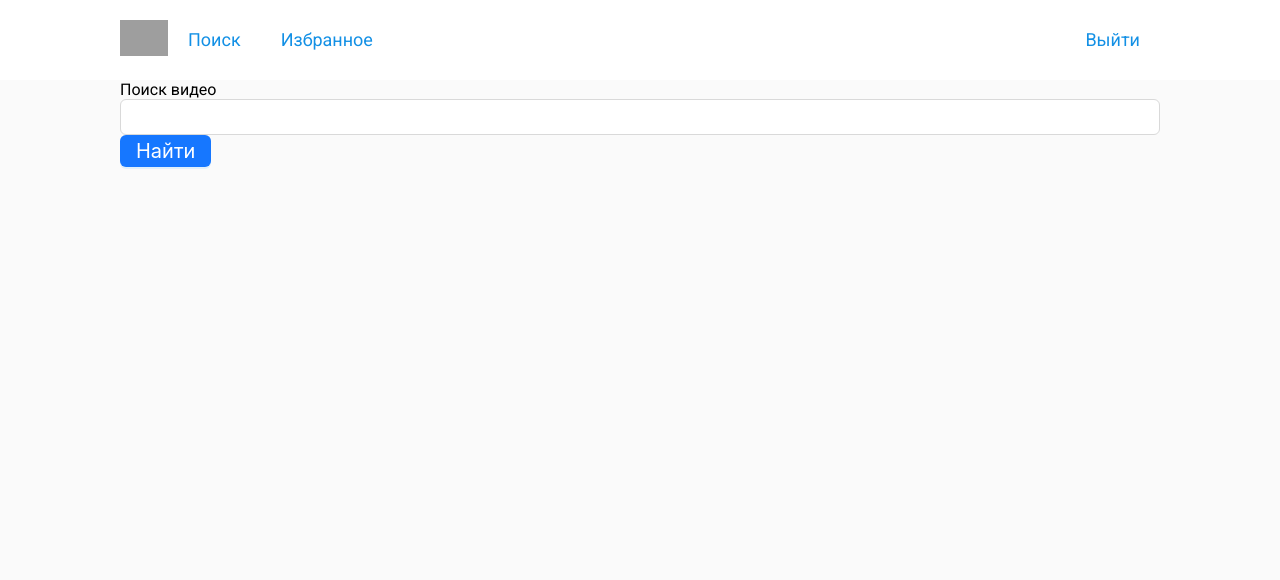
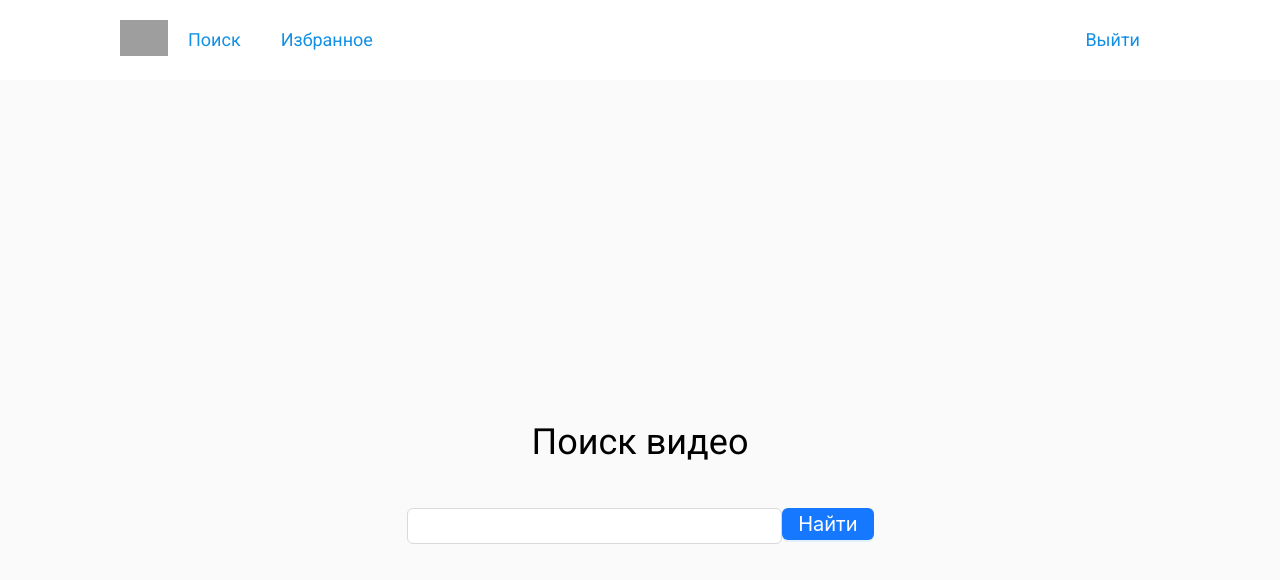
Before and after one commit to MaksMeamk/SPA, a React (Create React App) app: page / in a window 1280 px wide. Shown: the top 580 px of the page. Built offline with nearby package versions, Linux system fonts and the light colour scheme; grey boxes are pictures that could not be loaded.

Commit message:
i started to add style for homePage

```diff
--- a/src/Components/HomePage/style.scss
+++ b/src/Components/HomePage/style.scss
@@ -1,8 +1,23 @@
 .block-homePage {
    max-width: 1040px;
    margin: 0 auto;
+   display: flex;
+   align-items: center;
+   justify-content: center;
+
+   min-height: 100vh;
+
    .block-homePage__items {
+      max-width: 467px;
+      flex-grow: 1;
+      .block-homePage__text {
+         font-size: 36px;
+         line-height: 52px;
+         text-align: center;
+         padding-bottom: 40px;
+      }
       .block-homePage__search {
+         display: flex;
       }
    }
 }
```
